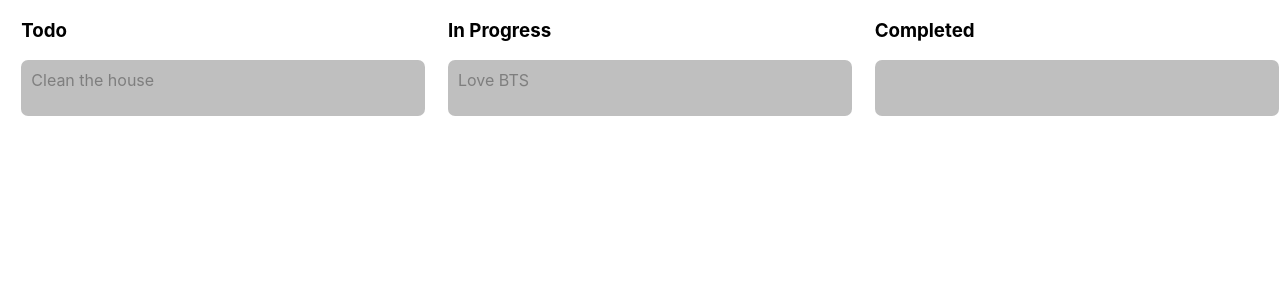
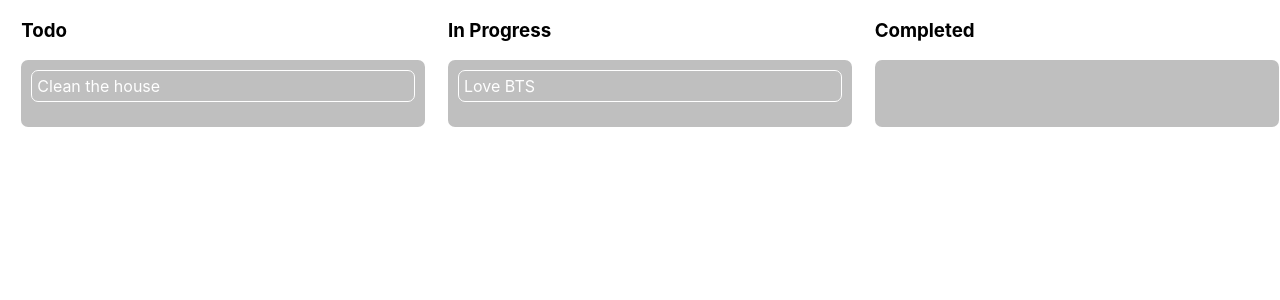
Before and after one commit to vvynz/react-todo-dnd, a React (Create React App) app: page / in a window 1280 px wide. Shown: the top 300 px of the page. Built offline with nearby package versions, Linux system fonts and the light colour scheme.

Commit message:
Set Droppable columns with the provided.placeholder props

```diff
--- a/src/App.js
+++ b/src/App.js
@@ -48,7 +48,9 @@ function App() {
                           <Draggable key={el.id} index={index} draggableId={el.id}>
                             {(provided) => {
                               return (
-                                <div ref={provided.innerRef}
+                                <div
+                                  className={"item"}
+                                  ref={provided.innerRef}
                                   {...provided.draggableProps}
                                   {...provided.dragHandleProps}>
                                   {el.name}
@@ -58,6 +60,7 @@ function App() {
                           </Draggable>
                         )
                       })}
+                      {provided.placeholder}
                     </div>
                   )
                 }}
```
